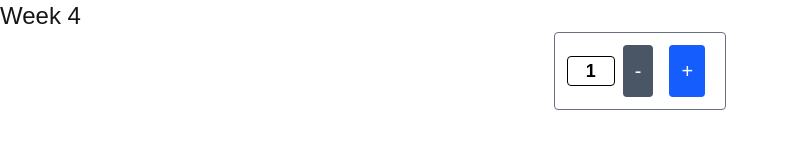
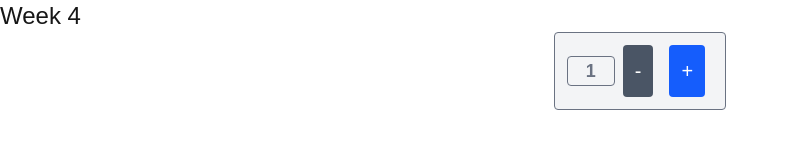
Before and after one commit to Maxwell9-9/cprg306-assignments, a Next.js app: page /week-4 in a window 1280 px wide. Shown: the top 160 px of the page, without its empty margins (0-789 px from the left). Built offline with nearby package versions, Linux system fonts and the light colour scheme.

Commit message:
minor change

```diff
--- a/app/week-4/new-item.js
+++ b/app/week-4/new-item.js
@@ -19,8 +19,8 @@ export default function NewItem() {
 
     return (
         <div className="flex  justify-center min-h-screen">
-            <p className="flex items-center justify-center border border-gray-500 rounded w-min h-min p-3">
-                <span className="text-black w-12 text-lg font-extrabold text-center border border-black rounded">{getQuantity}</span>
+            <p className="flex bg-gray-100 items-center justify-center border border-gray-500 rounded w-min h-min p-3">
+                <span className="text-gray-500 w-12 text-lg font-extrabold text-center border border-gray-500 rounded">{getQuantity}</span>
                 {getQuantity > 1 ? <button className="bg-blue-600 text-white p-3 text-xl mx-2 rounded hover:bg-blue-700"onClick={decrement}>-</button> : <button className="bg-gray-600 text-white p-3 text-xl mx-2 rounded hover:cursor-not-allowed" disabled>-</button>}
                 {getQuantity < 20 ? <button className="bg-blue-600 text-white p-3 text-xl mx-2 rounded hover:bg-blue-700" onClick={increment}>+</button> : <button className="bg-gray-600 text-white p-3 text-xl mx-2 rounded hover:cursor-not-allowed"disabled>+</button>}
             </p>
```
